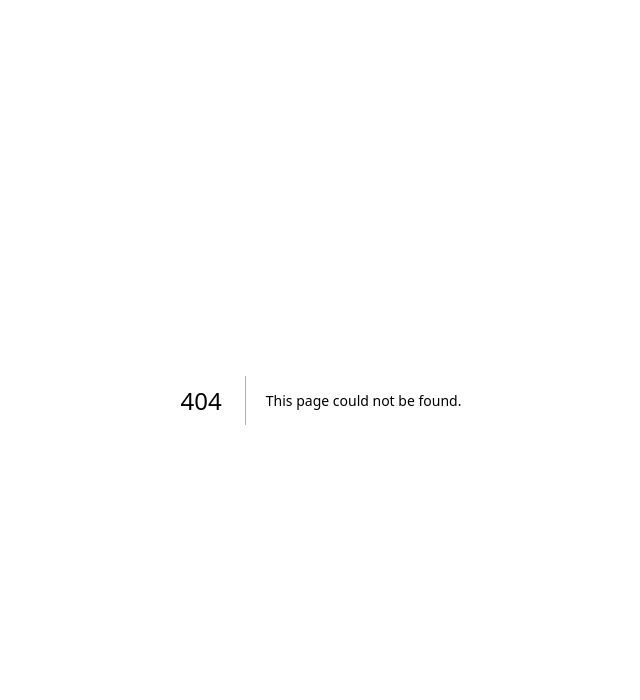
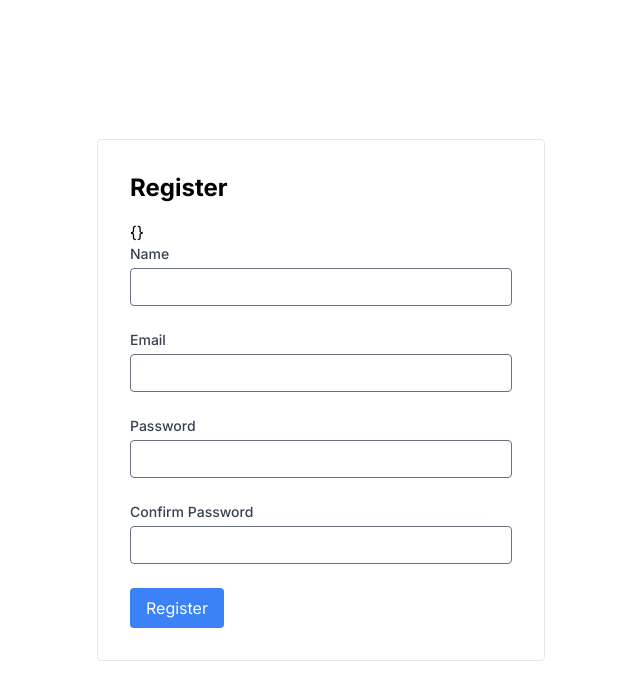
Before and after one commit to mrkirby153/inventory-tracker, a Next.js app: page /auth/register in a window 1280 px wide. Before the commit this address had no page. Shown: the top 700 px of the page, without its empty margins (319-959 px from the left). Built offline with nearby package versions, Linux system fonts and the light colour scheme.

Commit message:
registration work

```diff
--- /dev/null
+++ b/app/auth/layout.tsx
@@ -0,0 +1,14 @@
+
+export default function RootLayout({
+  children,
+}: {
+  children: React.ReactNode;
+}) {
+  return (
+    <div className="flex min-h-full flex-col justify-center">
+      <div className="mx-auto w-full max-w-md rounded border border-gray-200 px-8 py-8">
+        {children}
+      </div>
+    </div>
+  );
+}
--- a/app/auth/login/page.tsx
+++ b/app/auth/login/page.tsx
@@ -16,12 +16,11 @@ export default async function LoginPage() {
 
   return (
     <>
-      <div className="flex min-h-full flex-col justify-center">
-        <div className="mx-auto w-full max-w-md rounded border border-gray-200 px-8 py-8">
-          <h1 className="mb-4 text-2xl font-bold">Login</h1>
-          <Login />
-        </div>
-      </div>
+      <h1 className="mb-4 text-2xl font-bold">Log In</h1>
+      <Login />
+      <span className="mt-2 block hover:underline">
+        <a href="/auth/register" className="text-blue-500">Register</a>
+      </span>
     </>
   );
 }
--- /dev/null
+++ b/app/auth/register/actions.tsx
@@ -0,0 +1,9 @@
+"use server";
+
+import { registerSchema } from "@app/requests/auth";
+
+export async function handleRegister(formData: FormData) {
+  let data = Object.fromEntries(formData);
+  registerSchema.parse(data);
+  console.log(data);
+}
--- /dev/null
+++ b/app/auth/register/page.tsx
@@ -0,0 +1,13 @@
+import { Metadata } from "next";
+import RegisterForm from "./registerComponent";
+
+export const metadata: Metadata = {
+  title: "Register",
+};
+
+export default function Register() {
+  return <>
+    <h1 className="mb-4 text-2xl font-bold">Register</h1>
+    <RegisterForm />
+  </>
+}
--- /dev/null
+++ b/app/auth/register/registerComponent.tsx
@@ -0,0 +1,21 @@
+"use client";
+import { experimental_useFormStatus as useFormStatus } from "react-dom";
+import { Input } from "@app/components/input";
+import { Button, ButtonStyle } from "@app/components/button";
+import { handleRegister } from "./actions";
+import Form from "@app/components/form";
+
+
+export default function RegisterForm() {
+  const { pending } = useFormStatus();
+  return (
+    <Form className="space-y-6" action={handleRegister}>
+      <Input label="Name" type="text" name="username" />
+      <Input label="Email" type="email" name="email" />
+      <Input label="Password" type="password" name="password" />
+      <Input label="Confirm Password" type="password" name="passwordConfirm" />
+
+      <Button type="submit" buttonStyle={ButtonStyle.Primary} disabled={pending}>Register</Button>
+    </Form >
+  )
+}
--- /dev/null
+++ b/components/form.tsx
@@ -0,0 +1,48 @@
+import React, { createContext } from "react";
+import { ZodError } from "zod";
+
+export const FormContext = createContext({});
+
+export interface FormProps extends React.FormHTMLAttributes<HTMLFormElement> {
+
+}
+
+interface BoundaryProps {
+  children: React.ReactNode
+}
+
+interface BoundaryState {
+  zodErrors: any,
+  otherErrors: any
+}
+
+class FormErrorBoundary<Props extends {
+  children: React.ReactNode
+}> extends React.Component<Props, {
+  errors: any
+}> {
+  constructor(props: Props) {
+    super(props);
+    this.state = { errors: {} };
+  }
+
+  static getDerivedStateFromError(error: any) {
+    if (error instanceof ZodError) {
+      console.log("HANDLING ZOD ERROR");
+    }
+    return { errors: error };
+  }
+
+  render() {
+    return <>
+      <span>{JSON.stringify(this.state.errors)}</span>
+      {this.props.children}
+    </>
+  }
+}
+
+export default function Form(props: FormProps) {
+  return (<FormErrorBoundary>
+    <form {...props} />
+  </FormErrorBoundary>)
+}
--- a/middleware.ts
+++ b/middleware.ts
@@ -12,6 +12,7 @@ const unauthenticatedRoutes = [
   "/_next/", // next.js assets
   "/api/auth/login",
   "/auth/login",
+  "/auth/register"
 ];
 
 function redirectToLogin(req: NextRequest, prev: string | null = null) {
--- a/next.config.js
+++ b/next.config.js
@@ -1,6 +1,9 @@
 /** @type {import('next').NextConfig} */
 const nextConfig = {
   output: "standalone",
+  experimental: {
+    serverActions: true
+  }
 };
 
 module.exports = nextConfig;
```
